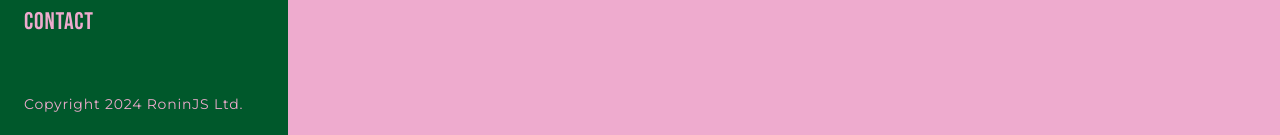
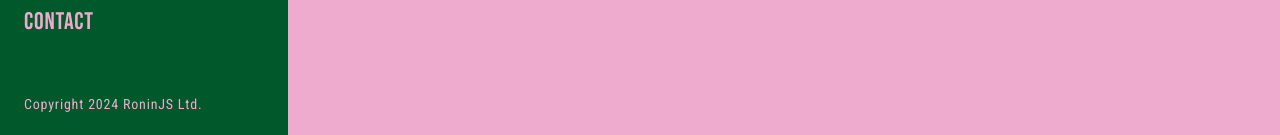
Before and after one commit to roninfrodsham/roninjs-frontend, a React (Vite) app: page / in a window 1280 px wide. Shown: the part 662-797 px from the top of the page. Built offline with nearby package versions, Linux system fonts and the light colour scheme.

Commit message:
add roboto font

```diff
--- a/index.html
+++ b/index.html
@@ -7,7 +7,10 @@
     <title>Ronin JS</title>
     <link rel="preconnect" href="https://fonts.googleapis.com" />
     <link rel="preconnect" href="https://fonts.gstatic.com" crossorigin />
-    <link href="https://fonts.googleapis.com/css2?family=Bebas+Neue&family=Montserrat&display=swap" rel="stylesheet" />
+    <link
+      href="https://fonts.googleapis.com/css2?family=Bebas+Neue&family=Roboto+Condensed&display=swap"
+      rel="stylesheet"
+    />
   </head>
   <body class="bg-ronin-pink antialiased tracking-wider">
     <div id="root"></div>
--- a/src/components/Header.tsx
+++ b/src/components/Header.tsx
@@ -25,7 +25,7 @@ function Header({ navOpen, toggleNav, year }: HeaderProps) {
           </button>
         </div>
         <Navigation />
-        <p className='p-6 text-ronin-pink font-montserrat text-sm'>Copyright {year} RoninJS Ltd.</p>
+        <p className='p-6 text-ronin-pink font-roboto text-sm'>Copyright {year} RoninJS Ltd.</p>
       </div>
       <div className='lg:hidden p-6 pt-8 flex flex-row items-center bg-ronin-green-900'>
         <Link to='/' className='grow text-5xl text-ronin-pink'>
--- a/tailwind.config.js
+++ b/tailwind.config.js
@@ -10,7 +10,7 @@ export default {
     },
     extend: {
       fontFamily: {
-        montserrat: ["Montserrat", "sans-serif"],
+        roboto: ["Roboto Condensed", "sans-serif"],
       },
     },
   },
```
